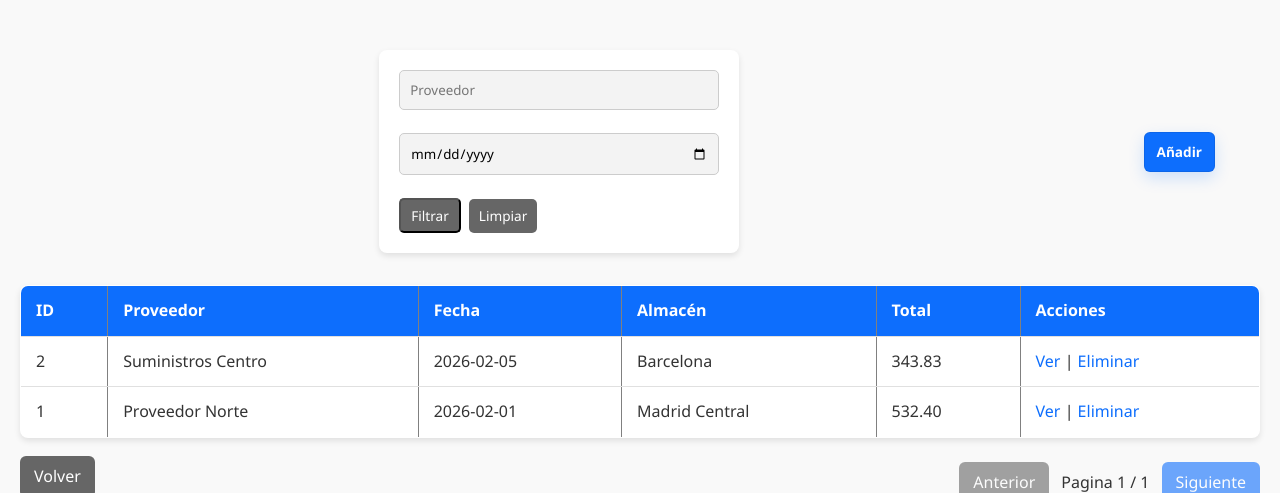
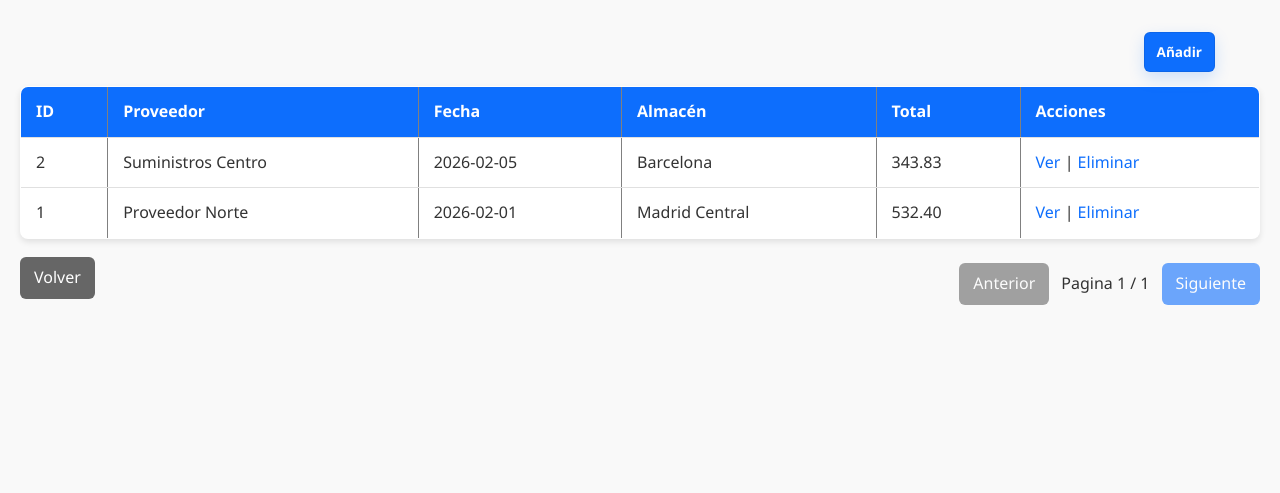
Before and after one commit to AckermanChoi/CRUD_ERP, a Flask app: page /compras in a window 1280 px wide. Shown: the part 119-612 px from the top of the page. Run offline with Flask 3, Linux system fonts and the light colour scheme; a user stored in the database is signed in; data comes from the database, SQL or seed files in the repository.

Commit message:
Remove compras filters from list header

```diff
--- a/app/templates/compras.html
+++ b/app/templates/compras.html
@@ -21,12 +21,7 @@
 {% include '_flash.html' %}
 <div class="container">
 <div class="table-actions">
-    <form class="search-form compras-filters" method="GET">
-        <input class="search-input" type="text" name="proveedor" placeholder="Proveedor" value="{{ proveedor }}">
-        <input class="search-input" type="date" name="fecha" value="{{ fecha }}">
-        <button class="btn btn-secondary" type="submit">Filtrar</button>
-        <a class="btn btn-secondary" href="/compras">Limpiar</a>
-    </form>
+    <div></div>
     <a class="btn btn-primary add-btn" href="/compras/nuevo" data-can-add="{{ '1' if has_permission('add') else '0' }}">Añadir</a>
 </div>
 <div class="table-wrapper">
```
